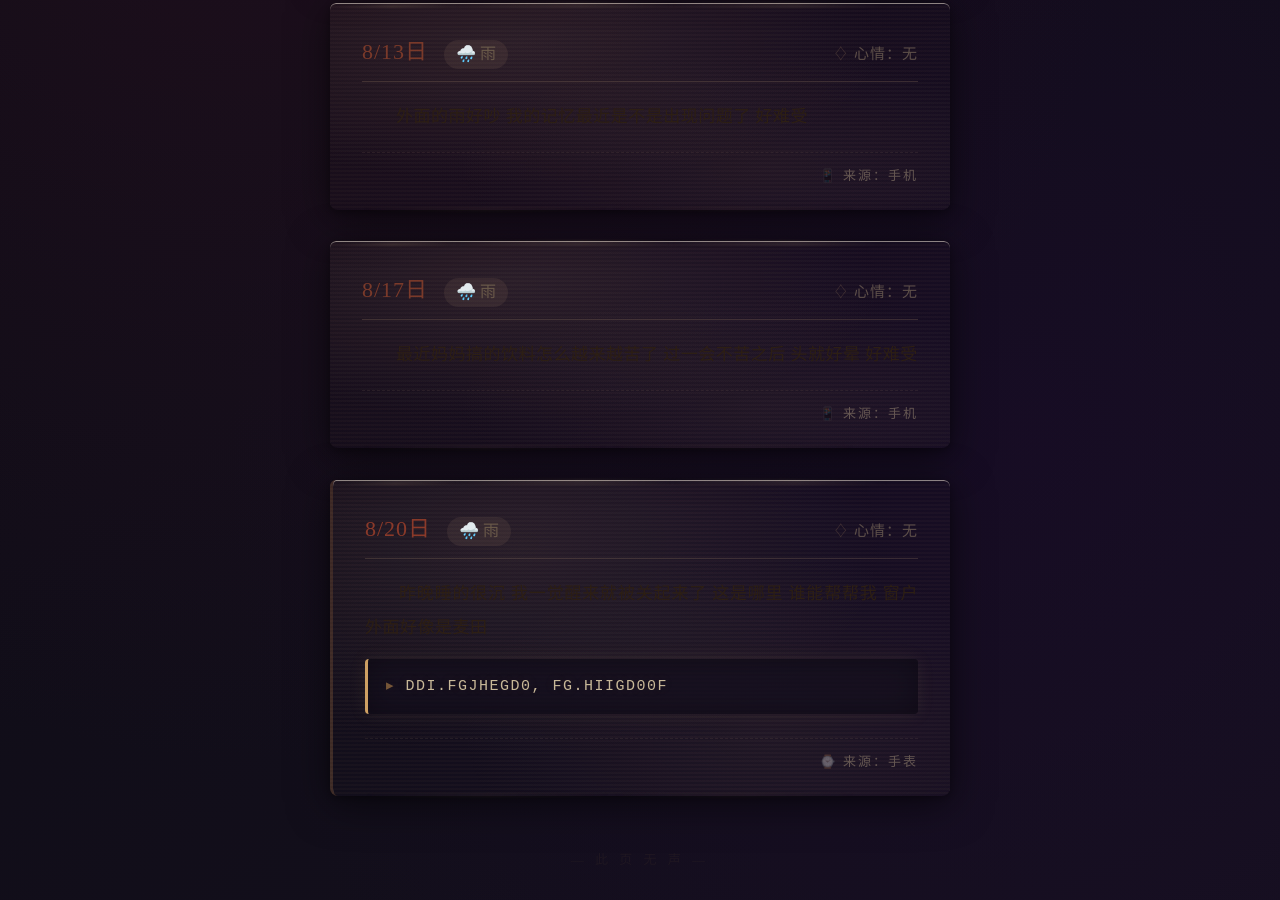
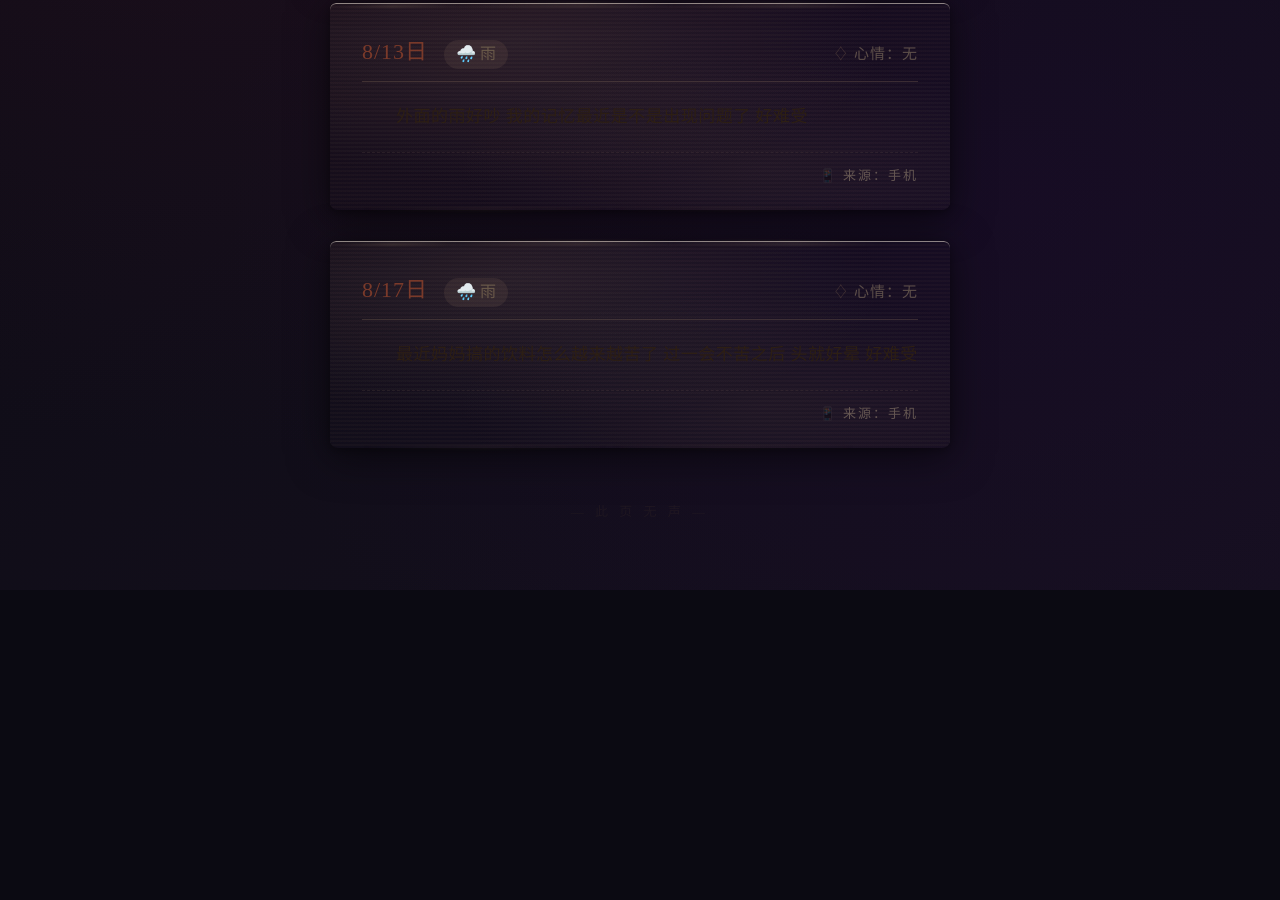
Before and after one commit to wuhua114514/fish-diary-happy, a plain HTML site: page index.html in a window 1280 px wide. Shown: the part 711-1611 px from the top of the page. After the commit the page ends 1301 px from the top, so only its background shows below. Drawn offline with Linux system fonts and the light colour scheme; a web font is replaced by a local one.

Commit message:
Update index.html

```diff
--- a/index.html
+++ b/index.html
@@ -508,19 +508,7 @@
         </article>
 
         <!-- ===== 日记条目 5 (最后一条 · 特殊) ===== -->
-        <article class="entry entry-last">
-            <div class="entry-header">
-                <span class="entry-date">8/20日</span>
-                <span class="entry-weather">🌧️ 雨</span>
-                <span class="entry-mood">心情：无</span>
-            </div>
-            <div class="entry-body">
-                <p>昨晚睡的很沉 我一觉醒来就被关起来了 这是哪里 谁能帮帮我 窗户外面好像是麦田</p>
-                <!-- 神秘代码 -->
-                <div class="code-block">DDI.FGJHEGD0, FG.HIIGD00F</div>
-            </div>
-            <div class="entry-source" data-device="手表">来源：手表</div>
-        </article>
+
 
         <!-- ===== 页脚 ===== -->
         <div class="diary-footer">— 此 页 无 声 —</div>
```
